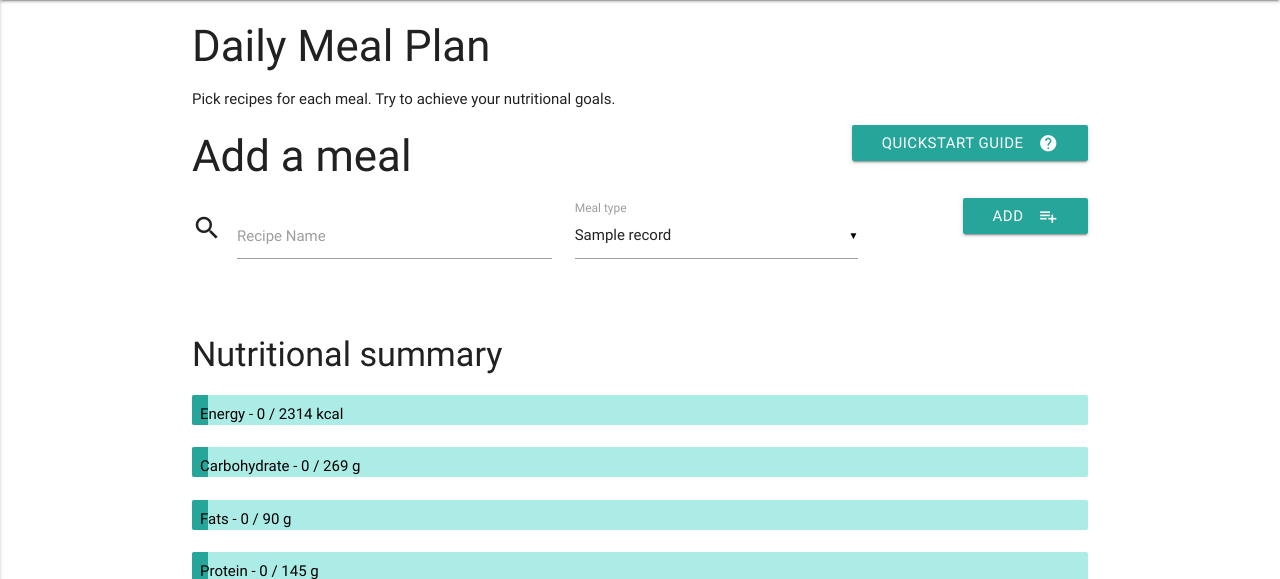
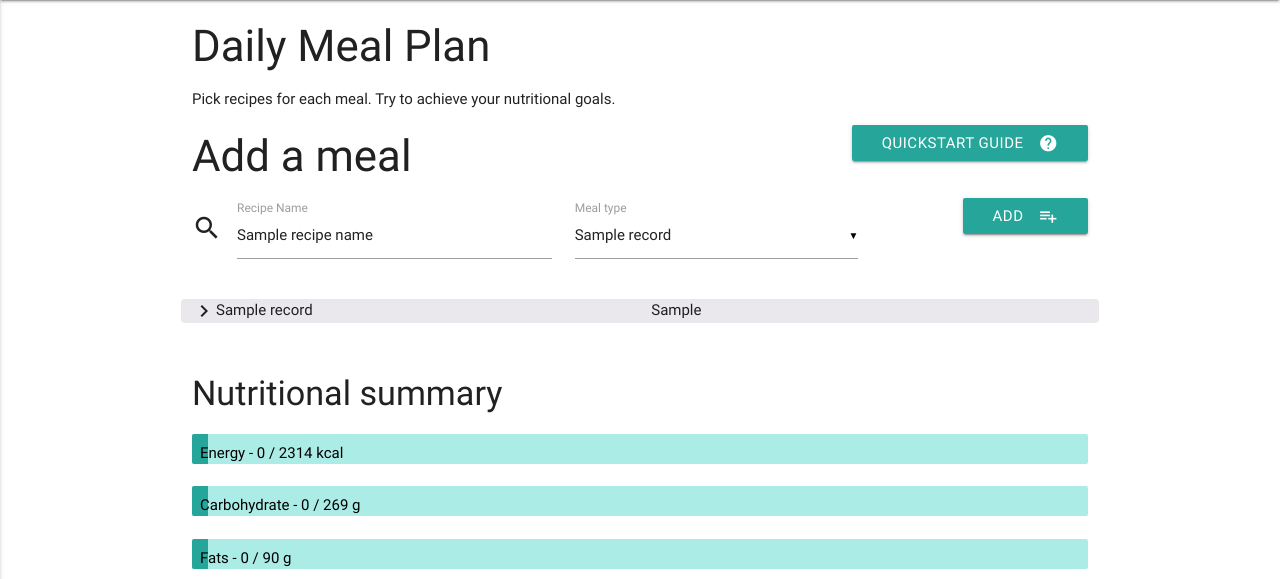
Before and after one commit to paulldev/milestone-project-3, a Flask app: template templates/index.html in a window 1280 px wide. Shown: the part 64-643 px from the top of the page. Run offline with Flask 2, Linux system fonts and the light colour scheme; the template is opened without the code that fills it: most values are stand-ins (such as "Sample title", 1, 10 or a date in 2020); data that the repository does not hold is empty; some libraries are stand-ins or nearby versions.

Commit message:
Add value attribute for meal data. Add for loop for meal list

```diff
--- a/templates/index.html
+++ b/templates/index.html
@@ -11,13 +11,14 @@
         <div class="row">
             <div class="input-field col s5">
                 <i class="material-icons prefix">search</i>
-                <input id="recipe_name" name="recipe_name" type="text" class="validate autocomplete">
+                <input id="recipe_name" name="recipe_name" type="text" class="validate autocomplete"
+                value='{% if recipe_name %}{{recipe_name}}{% endif %}'>
                 <label for="recipe_name">Recipe Name</label>
             </div>
             <div class="input-field col s4">
                 <select name="meal_type" id="meal_type">
                     {% for record in meal_type %}
-                    <option value="">{{record.mealName}}</option>
+                        <option value="">{{record.mealName}}</option>
                     {% endfor %}
                 </select>
                 <label>Meal type</label>
@@ -27,6 +28,16 @@
             </div>
         </div>
         <ul id="meals-list">
+            {% for record in meal_list %}
+                <li class='row list-item'>
+                    <div class='col s6 valign-wrapper'>
+                        <i class='material-icons'>navigate_next</i>{{record.recipe_name}}
+                    </div>
+                    <div class='col s1 valign-wrapper'>
+                        {{record.meal_type}}
+                    </div>
+                </li>
+            {% endfor %}
         </ul>
     </form>
 </div>
```
